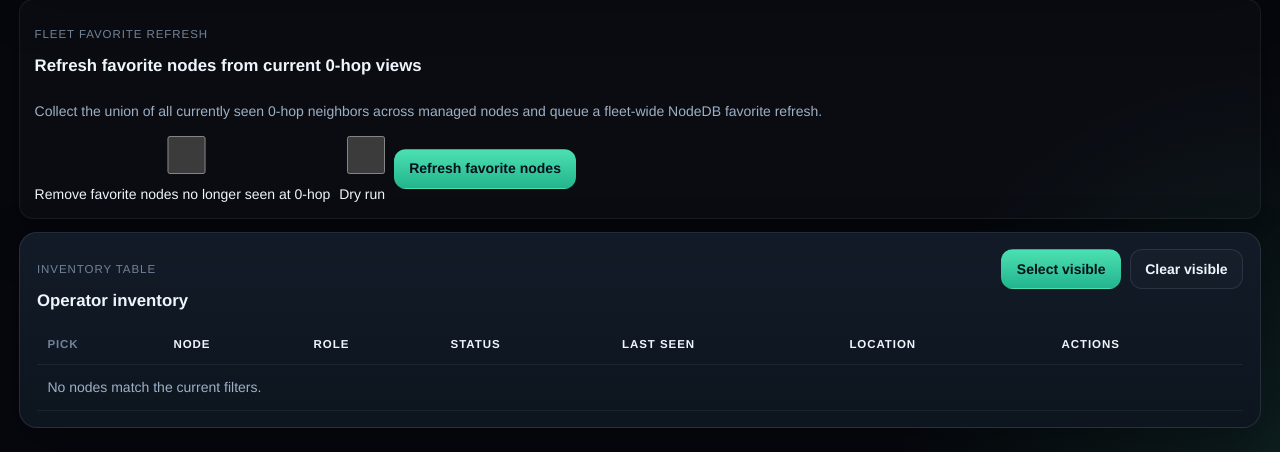
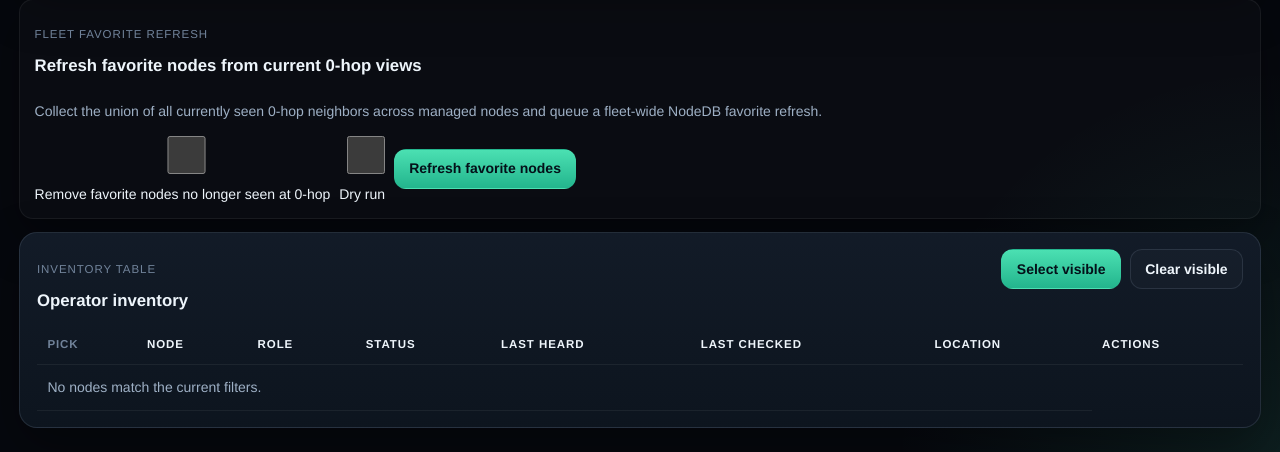
Before and after one commit to zm0ra/meshonator, a FastAPI app: template src/meshonator/templates/nodes.html in a window 1280 px wide. Shown: the part 512-964 px from the top of the page. Run offline with FastAPI, Linux system fonts and the light colour scheme; the template is opened without the code that fills it, so the values that code supplies are empty; parts of the project's set-up code (start-up, migrations or seed data) failed here and were passed over; some libraries are stand-ins or nearby versions.

Commit message:
Clarify last heard versus last checked

```diff
--- a/src/meshonator/api/app.py
+++ b/src/meshonator/api/app.py
@@ -248,22 +248,32 @@ def _format_dashboard_timestamp(value: datetime | None) -> str:
     return value.astimezone(timezone.utc).strftime("%d %b %Y, %H:%M UTC")
 
 
-def _normalize_timestamp(value: datetime | None) -> datetime | None:
+def _normalize_timestamp(value: datetime | str | None) -> datetime | None:
     if value is None:
         return None
+    if isinstance(value, str):
+        raw = value.strip()
+        if not raw:
+            return None
+        if raw.endswith("Z"):
+            raw = raw[:-1] + "+00:00"
+        try:
+            value = datetime.fromisoformat(raw)
+        except ValueError:
+            return None
     if value.tzinfo is None:
         value = value.replace(tzinfo=timezone.utc)
     return value.astimezone(timezone.utc)
 
 
-def _format_exact_timestamp(value: datetime | None) -> str:
+def _format_exact_timestamp(value: datetime | str | None) -> str:
     normalized = _normalize_timestamp(value)
     if normalized is None:
         return "Never"
     return normalized.strftime("%d %b %Y, %H:%M UTC")
 
 
-def _format_relative_timestamp(value: datetime | None) -> str:
+def _format_relative_timestamp(value: datetime | str | None) -> str:
     normalized = _normalize_timestamp(value)
     if normalized is None:
         return "Never"
--- a/src/meshonator/templates/node_detail.html
+++ b/src/meshonator/templates/node_detail.html
@@ -40,6 +40,11 @@
     <p><b>Pinned:</b> {{ node.favorite }}</p>
     <p><b>Firmware/Hardware:</b> {{ node.firmware_version }} / {{ node.hardware_model }}</p>
     <p><b>Reachable:</b> {{ node.reachable }}</p>
+    {% set primary_ep = (node.endpoints | selectattr('is_primary') | list | first) %}
+    {% set fallback_ep = (node.endpoints | list | first) %}
+    {% set endpoint = primary_ep or fallback_ep %}
+    <p><b>Last heard:</b> {{ relative_timestamp(node.last_seen) }} <span class="muted">({{ exact_timestamp(node.last_seen) }})</span></p>
+    <p><b>Last checked:</b> {{ relative_timestamp(endpoint.meta_json.get('last_transport_probe_at') if endpoint and endpoint.meta_json else None) }} <span class="muted">({{ exact_timestamp(endpoint.meta_json.get('last_transport_probe_at') if endpoint and endpoint.meta_json else None) }})</span></p>
     <h3>Endpoints</h3>
     <ul class="subtle-list">
       {% for ep in node.endpoints %}<li>{{ ep.endpoint }} ({{ ep.source }})</li>{% endfor %}
--- a/src/meshonator/templates/nodes.html
+++ b/src/meshonator/templates/nodes.html
@@ -103,7 +103,8 @@
             <th>Node</th>
             <th>Role</th>
             <th>Status</th>
-            <th>Last seen</th>
+            <th>Last heard</th>
+            <th>Last checked</th>
             <th>Location</th>
             <th>Actions</th>
           </tr>
@@ -127,6 +128,7 @@
             <td>{{ n.role or '-' }}</td>
             <td><span class="status-pill status-pill-{{ 'success' if n.reachable else 'warning' }}">{{ 'online' if n.reachable else 'offline' }}</span></td>
             <td><span title="{{ exact_timestamp(n.last_seen) }}">{{ relative_timestamp(n.last_seen) }}</span></td>
+            <td><span title="{{ exact_timestamp(endpoint.meta_json.get('last_transport_probe_at') if endpoint and endpoint.meta_json else None) }}">{{ relative_timestamp(endpoint.meta_json.get('last_transport_probe_at') if endpoint and endpoint.meta_json else None) }}</span></td>
             <td>
               {% if n.latitude is not none and n.longitude is not none %}
               {{ '%.5f'|format(n.latitude) }}, {{ '%.5f'|format(n.longitude) }}
@@ -146,6 +148,8 @@
                       <div class="detail-pair"><span>Firmware</span><strong>{{ n.firmware_version or '-' }}</strong></div>
                       <div class="detail-pair"><span>Hardware</span><strong>{{ n.hardware_model or '-' }}</strong></div>
                       <div class="detail-pair"><span>Primary endpoint</span><strong>{{ endpoint.endpoint if endpoint else '-' }}</strong></div>
+                      <div class="detail-pair"><span>Last heard</span><strong>{{ relative_timestamp(n.last_seen) }}</strong></div>
+                      <div class="detail-pair"><span>Last checked</span><strong>{{ relative_timestamp(endpoint.meta_json.get('last_transport_probe_at') if endpoint and endpoint.meta_json else None) }}</strong></div>
                       <div class="detail-pair"><span>Node number</span><strong>{{ n.node_num or '-' }}</strong></div>
                     </div>
                   </div>
```
